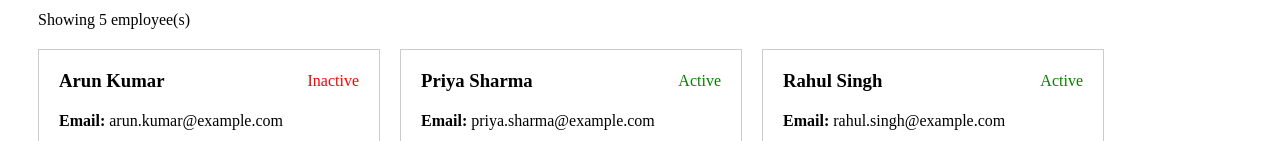
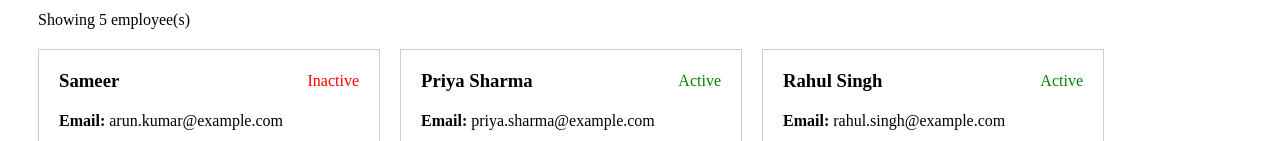
Before and after one commit to SrinathGunaSekar/hr-portal-using-angular, an Angular app: page /employees in a window 1280 px wide. Shown: the part 659-800 px from the top of the page. Built offline with nearby package versions, Linux system fonts and the light colour scheme.

Commit message:
name changed from arun kumar to sameer

```diff
--- a/src/app/employee-list/employee-list.component.ts
+++ b/src/app/employee-list/employee-list.component.ts
@@ -9,7 +9,7 @@ export class EmployeeListComponent {
    employees: Employee[] = [
   {
     id: 1,
-    name: 'Arun Kumar',
+    name: 'Sameer',
     email: 'arun.kumar@example.com',
     role: 'Frontend Developer',
     department: 'IT',
```
